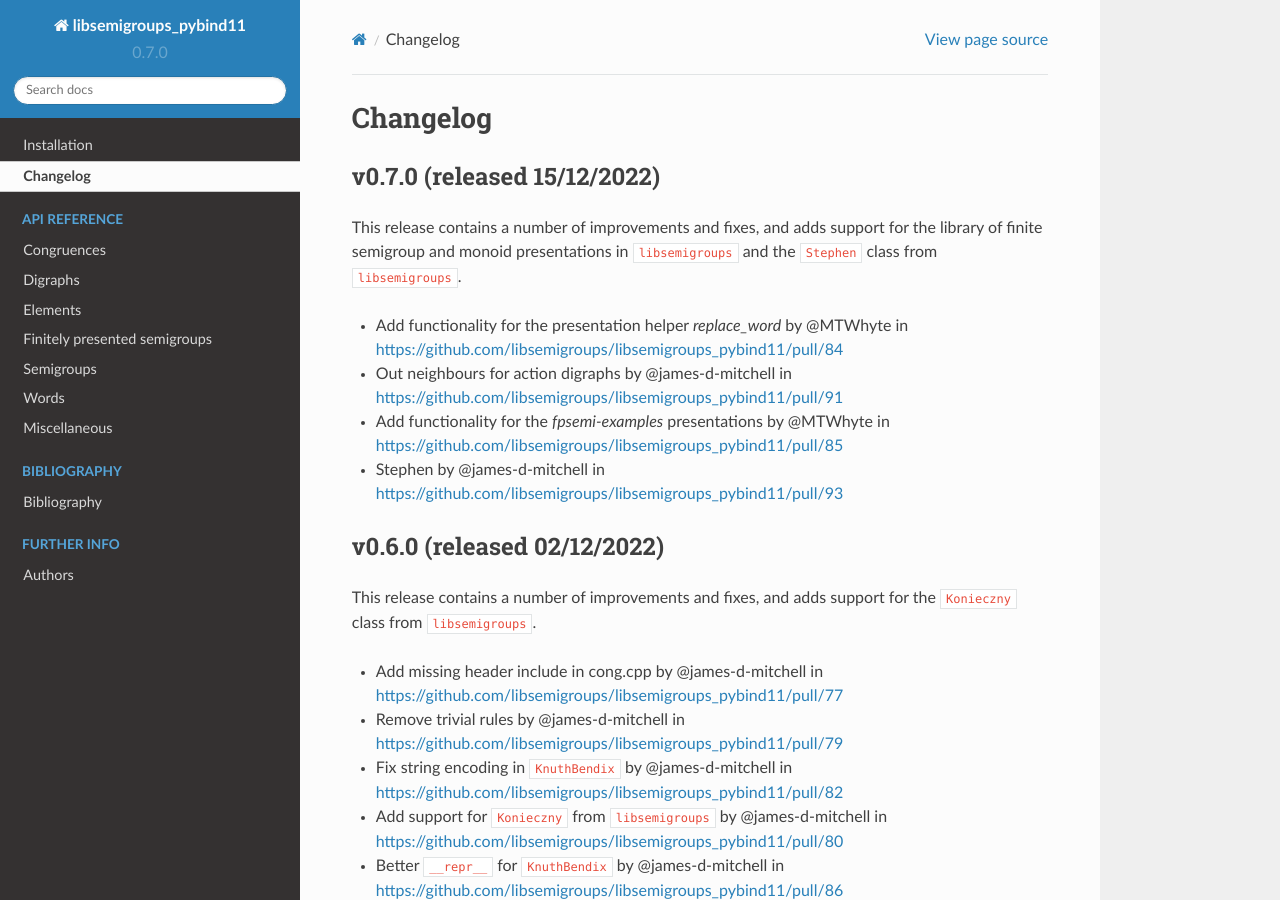
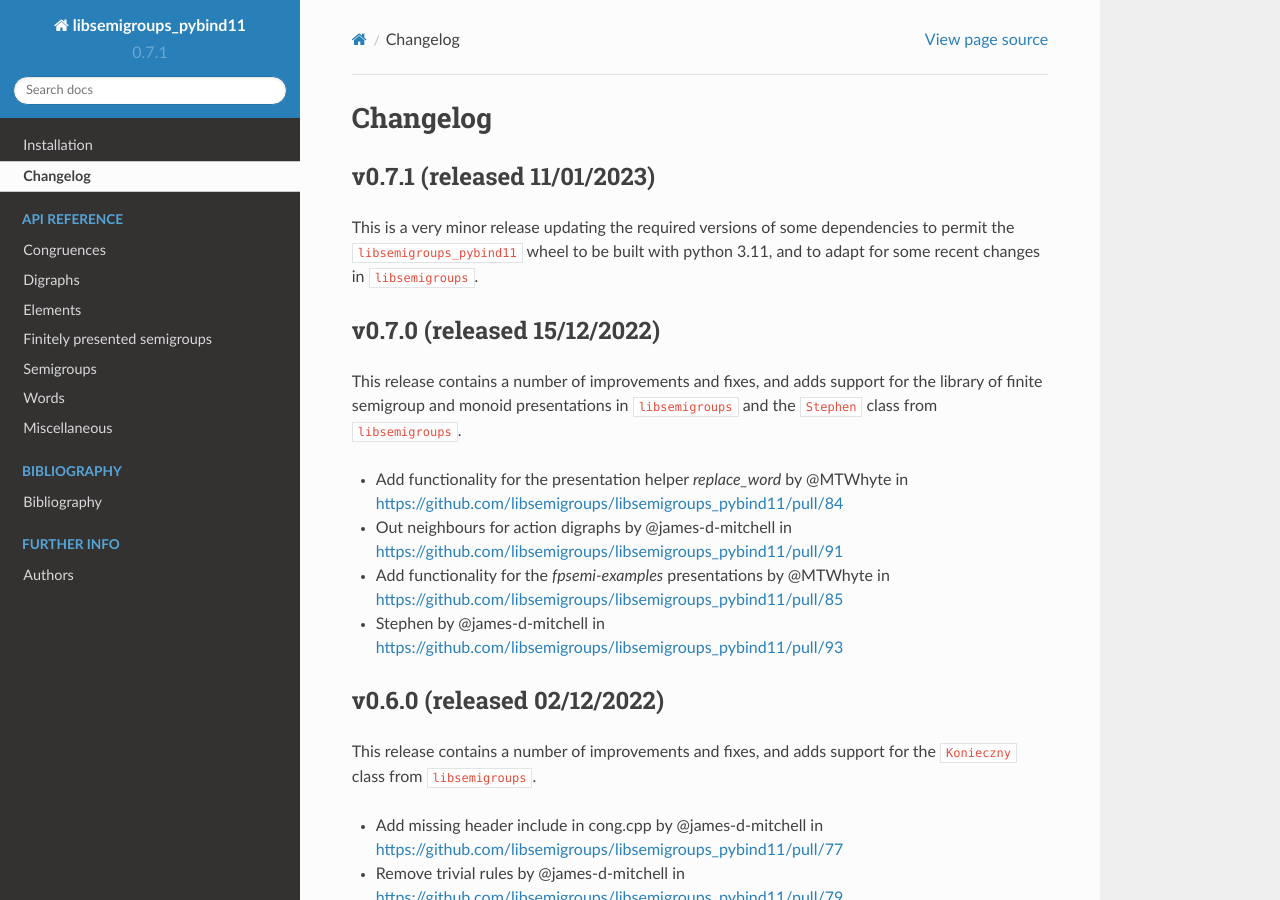
Before and after one commit to libsemigroups/libsemigroups_pybind11, a Sphinx documentation site: the page built from docs/source/changelog.rst, in a window 1280 px wide and 900 px high. Built offline with Sphinx 7.4.7 and the Read the Docs theme 2.0.0, drawn with Linux system fonts in a browser that asks for light colours; pages that are not in the unit, such as notebooks, are missing from menus.

Commit message:
Update version numbers etc for v0.7.1

```diff
--- a/docs/source/changelog.rst
+++ b/docs/source/changelog.rst
@@ -6,6 +6,13 @@
 
 Changelog
 =========
+
+v0.7.1 (released 11/01/2023)
+----------------------------
+
+This is a very minor release updating the required versions of some
+dependencies to permit the ``libsemigroups_pybind11`` wheel to be built with
+python 3.11, and to adapt for some recent changes in ``libsemigroups``.
 
 v0.7.0 (released 15/12/2022)
 ----------------------------
--- a/docs/source/conf.py
+++ b/docs/source/conf.py
@@ -26,8 +26,8 @@ master_doc = "index"
 project = u"libsemigroups_pybind11"
 copyright = u"2021-2022, J. D. Mitchell + Maria Tsalakou"
 author = u"J. D. Mitchell + Maria Tsalakou"
-version = u"0.7.0"
-release = u"0.7.0"
+version = u"0.7.1"
+release = u"0.7.1"
 language = "python"
 exclude_patterns = ["_build"]
 pygments_style = "sphinx"
--- a/docs/source/index.rst
+++ b/docs/source/index.rst
@@ -1,4 +1,4 @@
-libsemigroups_pybind11 - Version 0.7.0
+libsemigroups_pybind11 - Version 0.7.1
 ======================================
 
 python bindings for the C++ library libsemigroups
--- a/docs/source/install.rst
+++ b/docs/source/install.rst
@@ -4,7 +4,7 @@
 
    The full license is in the file LICENSE, distributed with this software.
 
-.. |libsemigroups-pybind11-version| replace:: 0.7.0
+.. |libsemigroups-pybind11-version| replace:: 0.7.1
 
 Installation
 ============
--- a/setup.py
+++ b/setup.py
@@ -29,7 +29,7 @@ from tools import (  # pylint: disable=import-error, wrong-import-position
     minimum_libsemigroups_version,
 )
 
-__version__ = "0.7.0"
+__version__ = "0.7.1"
 
 
 def compare_version_numbers(supplied, required):
```
Also changed, not shown: README.md (+5 -5 lines).
